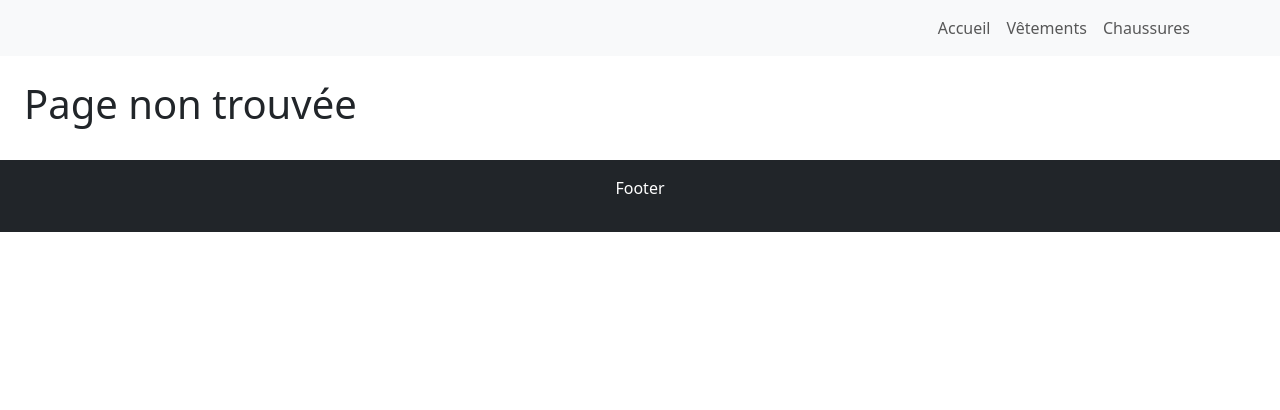
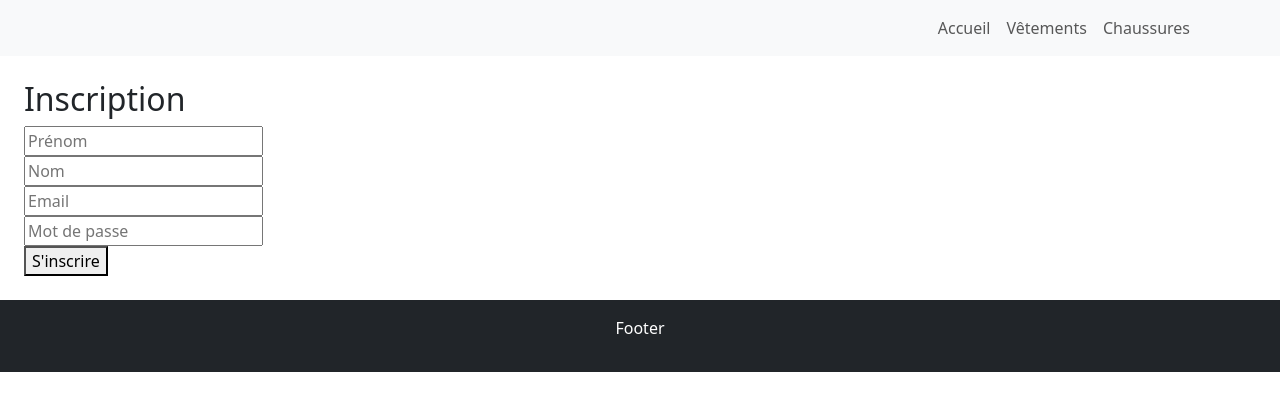
Before and after one commit to omnyazer/router-project, a React (Vite) app: page /register in a window 1280 px wide. Shown: the top 410 px of the page. Built offline with nearby package versions, Linux system fonts and the light colour scheme.

Commit message:
activite 9

```diff
--- a/src/App.jsx
+++ b/src/App.jsx
@@ -1,8 +1,9 @@
 import { Routes, Route } from "react-router";
-import Home from "./pages/Home";
+import Home from "./pages/Home.jsx";
 import Category from "./pages/Category";
 import NotFound from "./pages/NotFound";
 import Layout from "./components/Layout";
+import Register from "./pages/Register";
 
 function App() {
   return (
@@ -11,6 +12,7 @@ function App() {
         <Route index element={<Home />} />
         <Route path="category/:categoryId" element={<Category />} />
         <Route path="*" element={<NotFound />} />
+        <Route path="/register" element={<Register />} />
       </Route>
     </Routes>
   );
--- /dev/null
+++ b/src/pages/Register.jsx
@@ -0,0 +1,76 @@
+import { useState } from "react";
+
+const Register = () => {
+  const [formData, setFormData] = useState({
+    firstname: "",
+    lastname: "",
+    email: "",
+    password: "",
+  });
+
+  const handleChange = (e) => {
+    setFormData({
+      ...formData,
+      [e.target.name]: e.target.value
+    });
+  };
+
+  const handleSubmit = async (e) => {
+    e.preventDefault();
+
+    try {
+        const response = await fetch("https://offers-api.digistos.com/api/auth/register", {
+            method: "POST",
+            headers: {
+              "Content-Type": "application/json",
+            },
+            body: JSON.stringify(formData),
+          });
+
+
+      const data = await response.json();
+      console.log(data);
+    } catch (error) {
+      console.error("Erreur:", error);
+    }
+  };
+
+  return (
+    <div>
+      <h2>Inscription</h2>
+      <form onSubmit={handleSubmit}>
+        <input
+          type="text"
+          name="firstname"
+          placeholder="Prénom"
+          value={formData.firstname}
+          onChange={handleChange}
+        /><br/>
+        <input
+          type="text"
+          name="lastname"
+          placeholder="Nom"
+          value={formData.lastname}
+          onChange={handleChange}
+        /><br/>
+        <input
+          type="email"
+          name="email"
+          placeholder="Email"
+          value={formData.email}
+          onChange={handleChange}
+        /><br/>
+        <input
+          type="password"
+          name="password"
+          placeholder="Mot de passe"
+          value={formData.password}
+          onChange={handleChange}
+        /><br/>
+        <button type="submit">S'inscrire</button>
+      </form>
+    </div>
+  );
+};
+
+export default Register;
```
